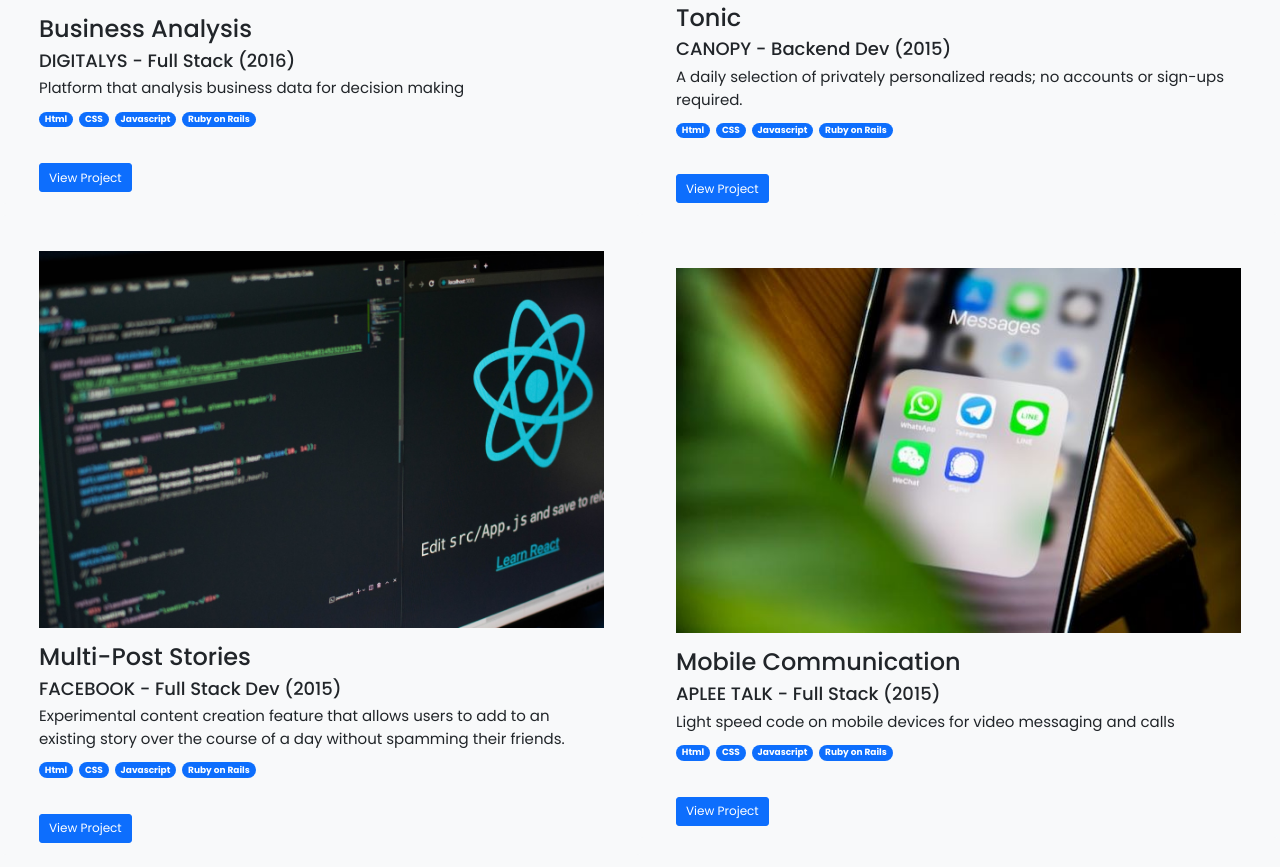
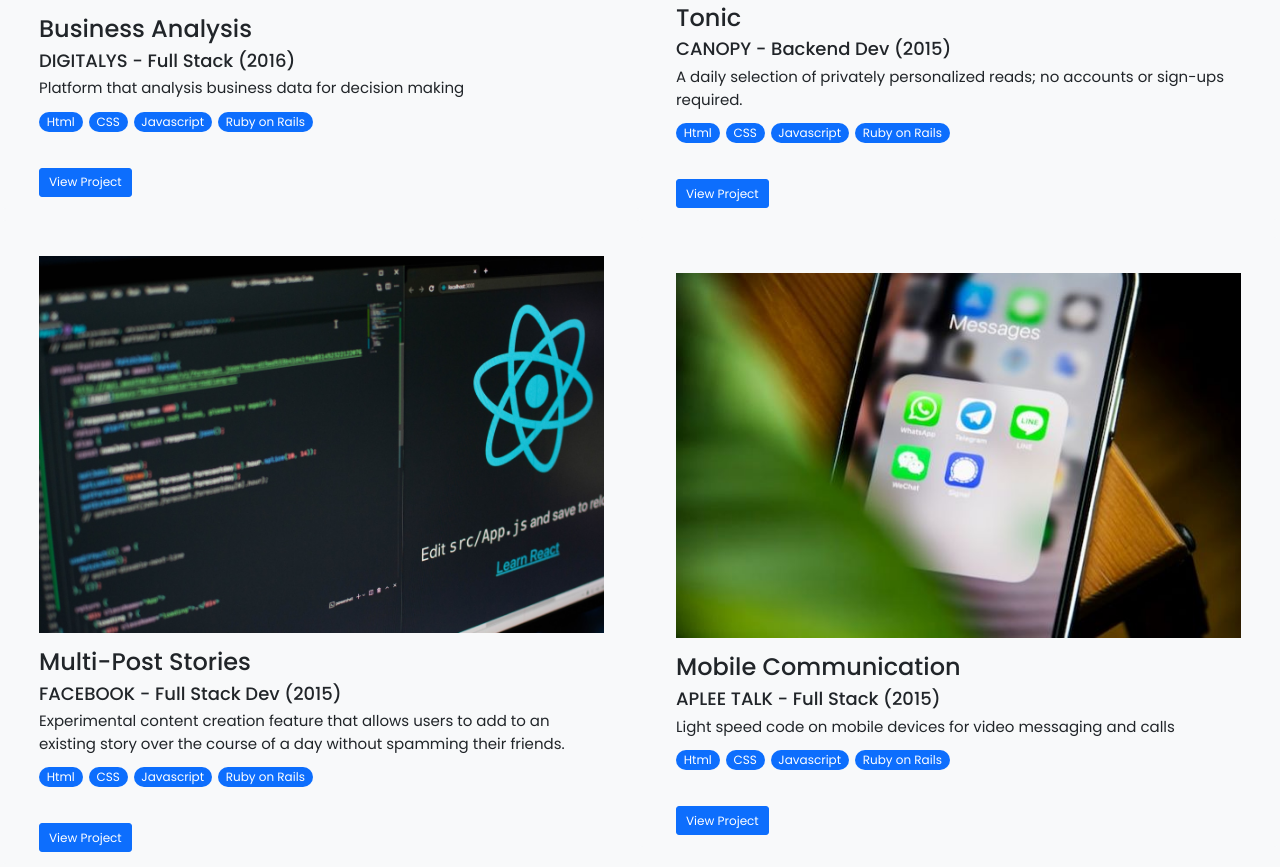
Before and after one commit to vangelif/portfolio-bootstrap, a plain HTML site: page index.html in a window 1280 px wide. Shown: the part 1202-2069 px from the top of the page. Drawn offline with nearby package versions, Linux system fonts and the light colour scheme.

Commit message:
Change header and works section styles

```diff
--- a/styles.css
+++ b/styles.css
@@ -15,8 +15,10 @@ a {
     text-decoration: none;
 }
 
-.word-label {
-    height: 30px;
+.techs {
+    height: 20px;
+    font-size: 12px;
+    font-weight: 400;
 }
 
 .row,
```
